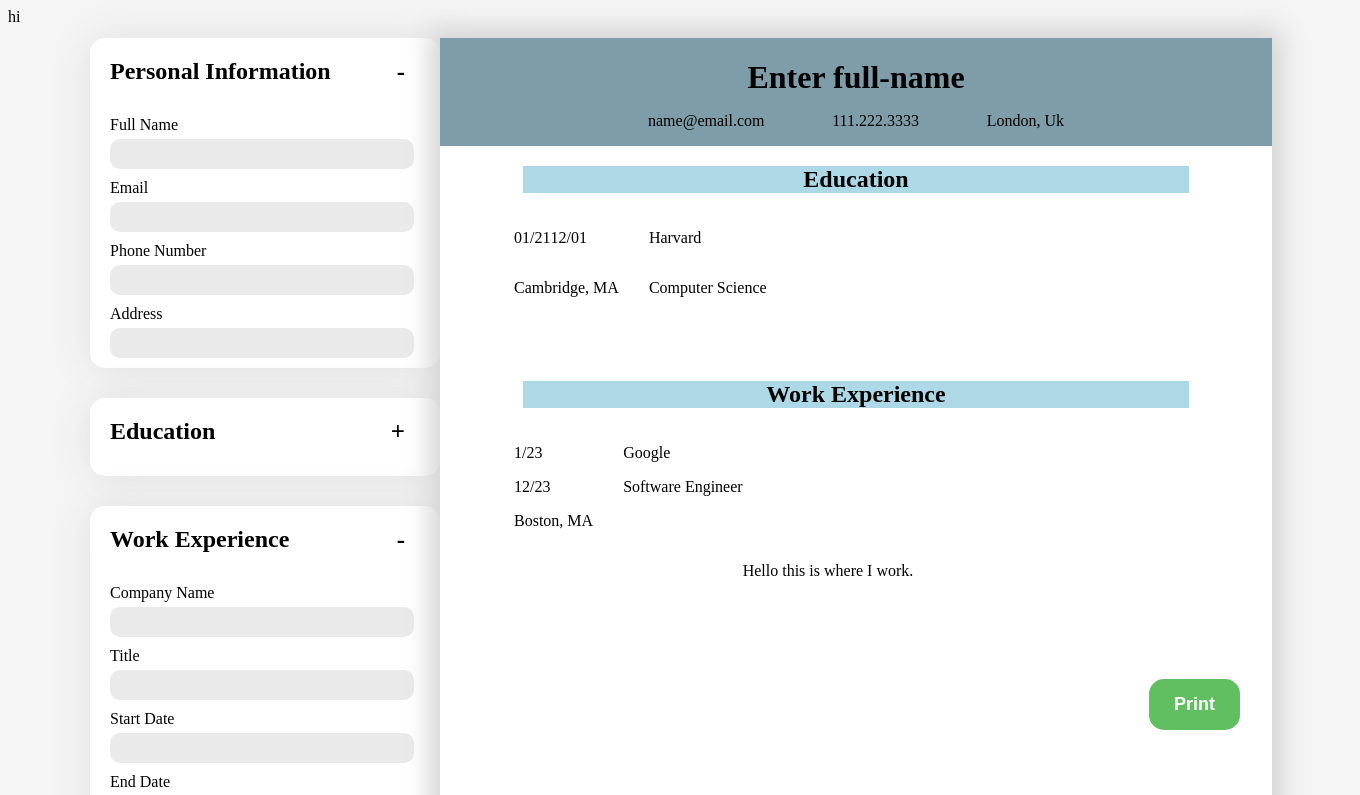
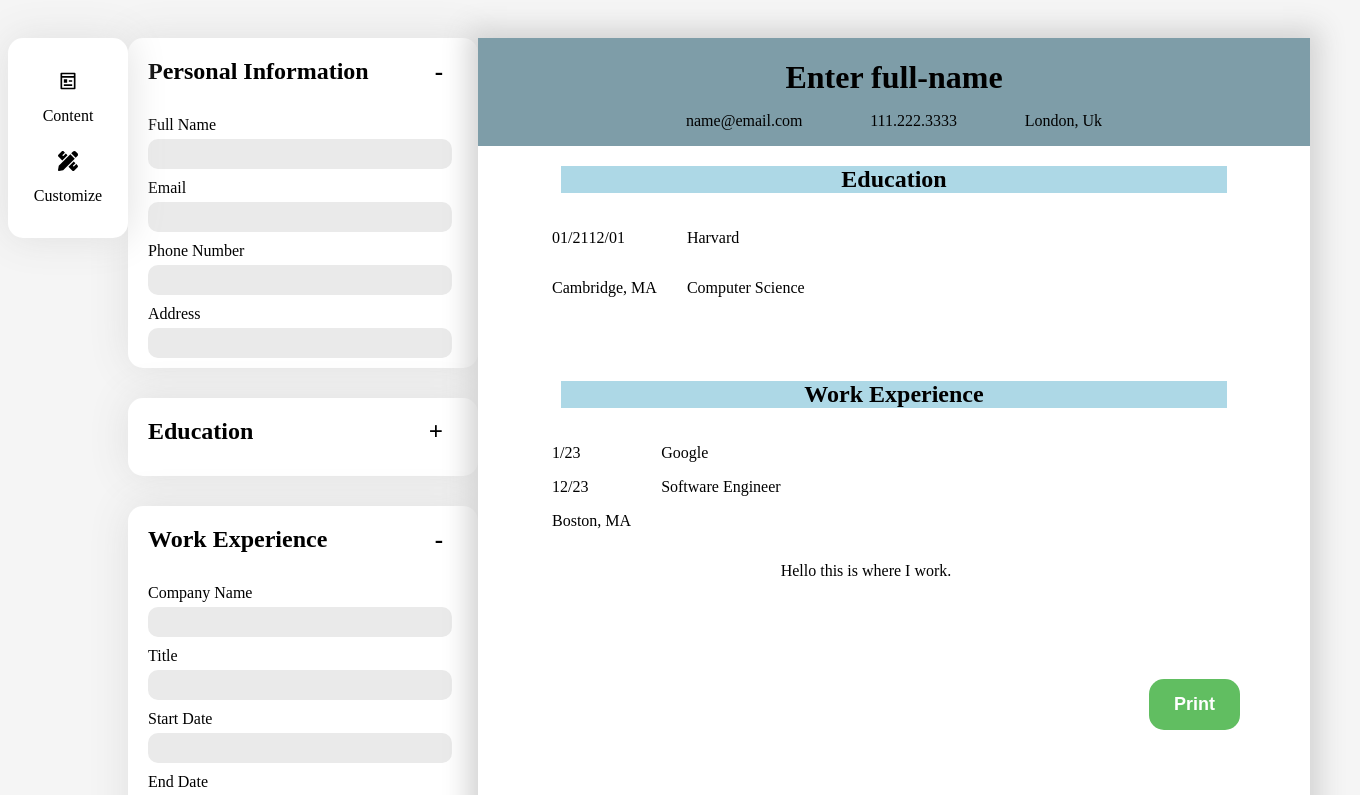
Before and after one commit to tdematos/React-CV-Generator, a React (Vite) app in the folder React-CV-Generator/: page / in a window 1280 px wide. Shown: the top 795 px of the page, 1360 px wide, since content can reach past the window. Built offline with nearby package versions, Linux system fonts and the light colour scheme.

Commit message:
create navbar to switch form function

```diff
--- a/React-CV-Generator/package.json
+++ b/React-CV-Generator/package.json
@@ -12,6 +12,7 @@
   "dependencies": {
     "react": "^18.2.0",
     "react-dom": "^18.2.0",
+    "react-icons": "^5.0.1",
     "react-to-print": "^2.15.1"
   },
   "devDependencies": {
--- a/React-CV-Generator/src/Components/Form-Section/Personal-Info/boxInfo.css
+++ b/React-CV-Generator/src/Components/Form-Section/Personal-Info/boxInfo.css
@@ -83,3 +83,46 @@
   border-radius: 10px;
   background-color: rgb(234, 234, 234);
 }
+
+.navbar {
+  width: 120px;
+  height: 200px;
+  background-color: white;
+  border-radius: 15px;
+  box-shadow: 0px 0px 40px 1px rgb(224, 224, 224);
+  display: flex;
+  flex-direction: column;
+  justify-content: center;
+  align-items: center;
+  position: relative;
+  top: 30px;
+}
+
+.nav-icons {
+  font-size: 20px;
+  padding-top: 10px;
+}
+
+.content,
+.customize {
+  display: flex;
+  flex-direction: column;
+  justify-content: center;
+  align-items: center;
+  height: 40%;
+  width: 80%;
+}
+
+.content:hover {
+  background-color: rgb(240, 240, 240);
+  border-radius: 15px;
+}
+
+.customize:hover {
+  background-color: rgb(240, 240, 240);
+  border-radius: 15px;
+}
+
+.navText {
+  margin-bottom: 10px;
+}
--- /dev/null
+++ b/React-CV-Generator/src/Components/Section/NavBar.jsx
@@ -0,0 +1,20 @@
+import "../Form-Section/Personal-Info/boxInfo.css";
+import { RiPagesLine } from "react-icons/ri";
+import { FaPencilRuler } from "react-icons/fa";
+
+const NavBar = (props) => {
+  return (
+    <div className="navbar">
+      <div className="content">
+        <RiPagesLine className="nav-icons" />
+        <p className="navText">{props.txt1}</p>
+      </div>
+      <div className="customize">
+        <FaPencilRuler className="nav-icons" />
+        <p className="navText">{props.txt2}</p>
+      </div>
+    </div>
+  );
+};
+
+export default NavBar;
--- a/React-CV-Generator/src/Components/Section/Section.jsx
+++ b/React-CV-Generator/src/Components/Section/Section.jsx
@@ -1,6 +1,7 @@
 import React, { useState } from "react";
 import ResumePage from "../ResumePage/ResumePage";
 import FormSection from "../Form-Section/FormSection";
+import NavBar from "./NavBar";
 import "../Section/Section.css";
 
 const Section = () => {
@@ -85,7 +86,9 @@ const Section = () => {
 
   return (
     <>
-      <div className="section">hi</div>
+      <div className="section navSection">
+        <NavBar txt1="Content" txt2="Customize" />
+      </div>
       <div className="section formSection">
         <FormSection
           onNameChange={handleNameChange}
```
Also changed, not shown: 1 other file (tests, documents, lock files or other folders).
